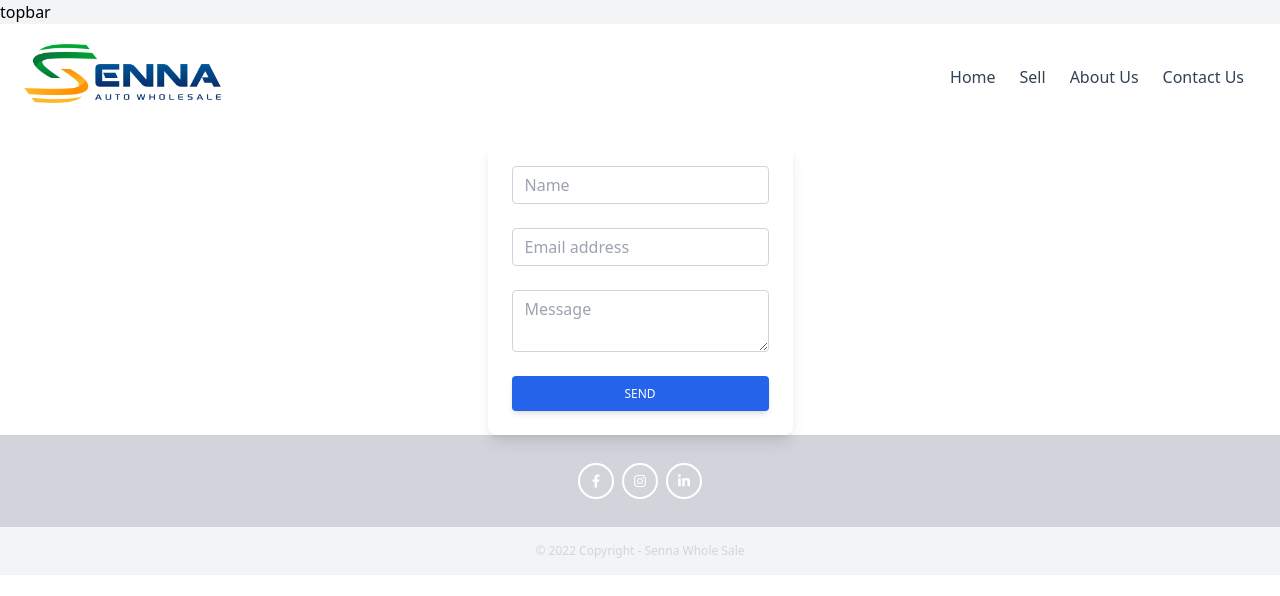
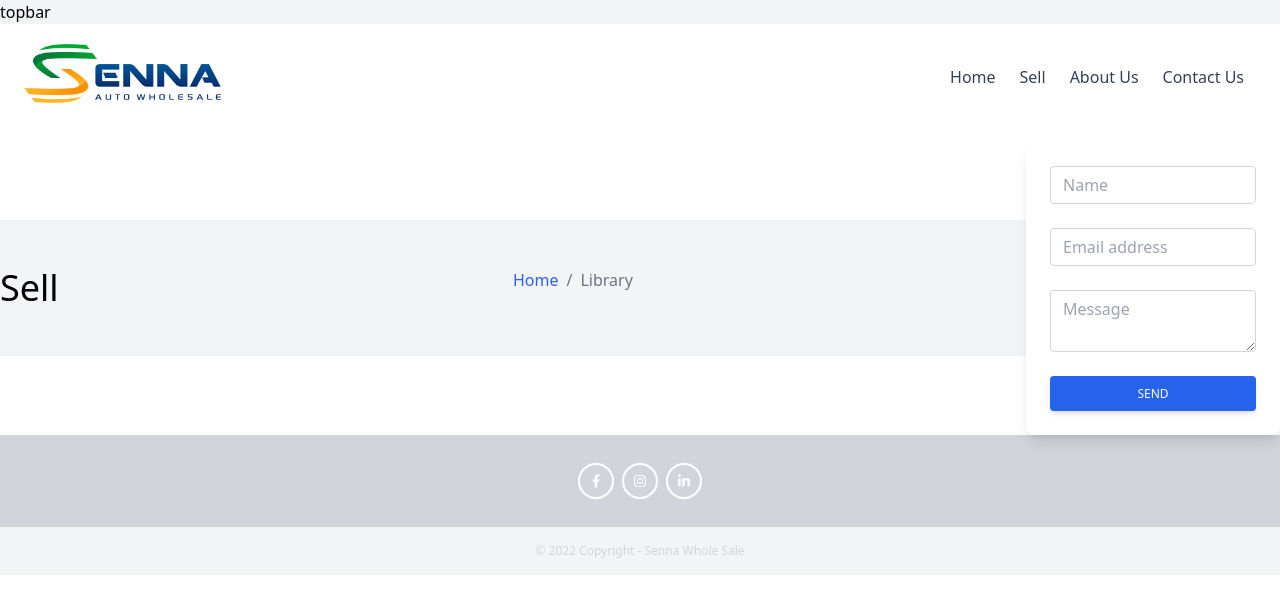
Before and after one commit to reginaldogomes/senna-auto-wholesale, a Next.js app: page /contact-us in a window 1280 px wide. Shown: the top 596 px of the page. Built offline with nearby package versions, Linux system fonts and the light colour scheme.

Commit message:
headind page adjusted

```diff
--- a/src/pages/contact-us.tsx
+++ b/src/pages/contact-us.tsx
@@ -1,7 +1,10 @@
 import type { NextPage } from 'next'
+import { HeadingPage } from 'components/Layout/HeadingPage'
 
 const ContactUs: NextPage = () => {
     return (
+        <>
+            <HeadingPage title={'Sell'} />
             <div className="block p-6 rounded-lg shadow-lg bg-white max-w-md">
                 <form>
                     <div className="form-group mb-6">
@@ -94,6 +97,7 @@ const ContactUs: NextPage = () => {
                     </button>
                 </form>
             </div>
+        </>
     )
 }
 
```
Lines whose indentation alone changed are shown as unchanged.
